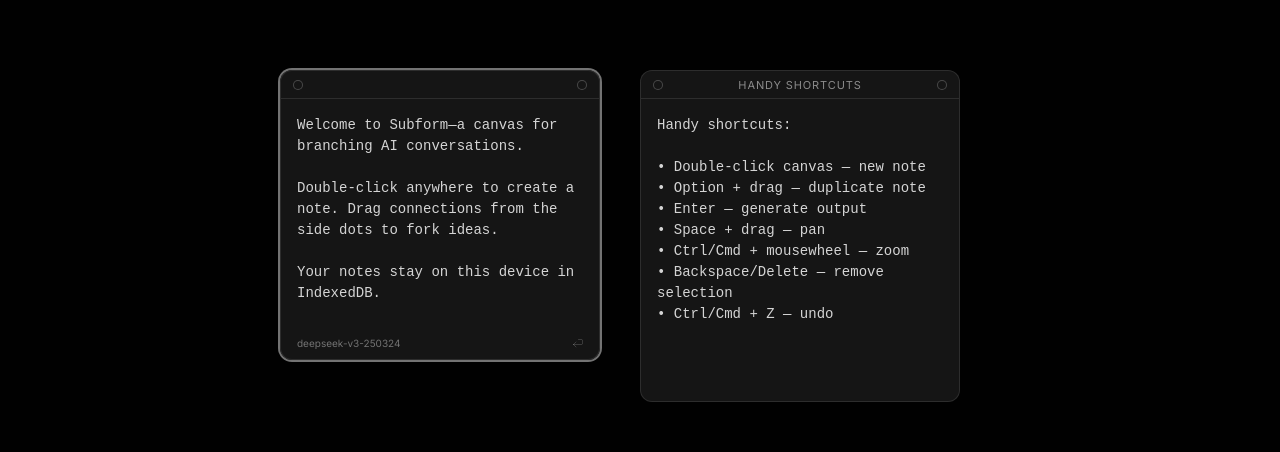
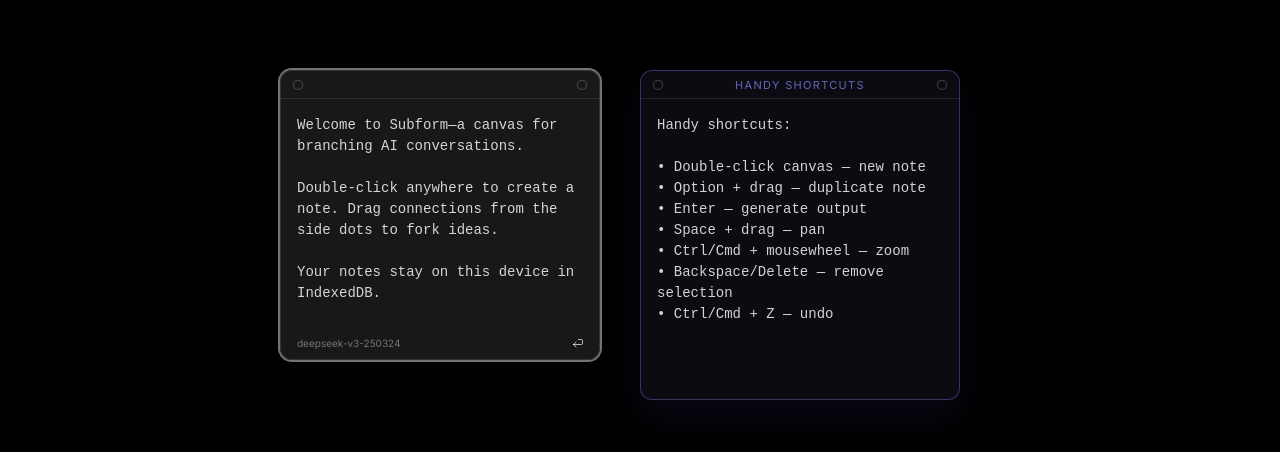
Before and after one commit to ttmouse/subform, a plain HTML site: page index.html in a window 1280 px wide. Shown: the part 170-622 px from the top of the page. Drawn offline with Linux system fonts and the light colour scheme.

```diff
--- a/app.js
+++ b/app.js
@@ -353,7 +353,9 @@ function snapToGrid(value) {
 function createNote({ id, x, y, width = 300, height = 280, content = '', type = 'input', title = '', imageData = null }) {
   const noteId = id || generateId();
   const element = document.createElement('div');
-  element.className = `note${type === 'output' ? ' output-note' : ''}${type === 'image' ? ' image-note' : ''}`;
+  element.className = ['note', type === 'image' ? 'image-note' : type === 'output' ? 'output-note' : 'input-note']
+    .filter(Boolean)
+    .join(' ');
   element.dataset.id = noteId;
   element.style.left = `${x}px`;
   element.style.top = `${y}px`;
@@ -397,7 +399,7 @@ function createNote({ id, x, y, width = 300, height = 280, content = '', type =
 
   const modelLabel = document.createElement('div');
   modelLabel.className = 'note-bottom-bar-text';
-  modelLabel.textContent = type === 'output' ? '' : state.settings.model || 'deepseek-v3-250324';
+  modelLabel.textContent = type === 'output' ? 'AI OUTPUT' : state.settings.model || 'deepseek-v3-250324';
 
   const actionButton = document.createElement('div');
   actionButton.className = 'note-bottom-bar-right';
@@ -407,14 +409,14 @@ function createNote({ id, x, y, width = 300, height = 280, content = '', type =
     // Copy图标
     actionButton.innerHTML = `
       <svg width="10" height="10" viewBox="0 0 10 10" fill="none" xmlns="http://www.w3.org/2000/svg">
-        <path d="M3 0.5H9C9.27614 0.5 9.5 0.723858 9.5 1V7M1 9.5H6.5C6.77614 9.5 7 9.27614 7 9V3.5C7 3.22386 6.77614 3 6.5 3H1C0.723858 3 0.5 3.22386 0.5 3.5V9C0.5 9.27614 0.723858 9.5 1 9.5Z" stroke="rgba(255, 255, 255, 0.4)" stroke-linecap="round" stroke-linejoin="round" style="stroke-opacity: 0.4;"></path>
+        <path d="M3 0.5H9C9.27614 0.5 9.5 0.723858 9.5 1V7M1 9.5H6.5C6.77614 9.5 7 9.27614 7 9V3.5C7 3.22386 6.77614 3 6.5 3H1C0.723858 3 0.5 3.22386 0.5 3.5V9C0.5 9.27614 0.723858 9.5 1 9.5Z" stroke="rgba(255, 255, 255, 0.75)" stroke-linecap="round" stroke-linejoin="round" style="stroke-opacity: 0.95;"></path>
       </svg>
     `;
   } else {
     // Generate图标
     actionButton.innerHTML = `
       <svg width="10" height="10" viewBox="0 0 10 10" fill="none" xmlns="http://www.w3.org/2000/svg">
-        <path d="M0.5 6.5H8.5C9.05228 6.5 9.5 6.05228 9.5 5.5V2.5C9.5 1.94772 9.05228 1.5 8.5 1.5H5.5M0.5 6.5L3 4M0.5 6.5L3 9" stroke="rgba(255, 255, 255, 0.4)" stroke-linecap="round" stroke-linejoin="round" style="stroke-opacity: 0.4;"></path>
+        <path d="M0.5 6.5H8.5C9.05228 6.5 9.5 6.05228 9.5 5.5V2.5C9.5 1.94772 9.05228 1.5 8.5 1.5H5.5M0.5 6.5L3 4M0.5 6.5L3 9" stroke="rgba(255, 255, 255, 0.75)" stroke-linecap="round" stroke-linejoin="round" style="stroke-opacity: 0.95;"></path>
       </svg>
     `;
   }
--- a/styles.css
+++ b/styles.css
@@ -307,6 +307,32 @@ body.selecting {
   backdrop-filter: blur(5px);
 }
 
+.note.input-note {
+  background: rgba(27, 27, 29, 0.9);
+  border-color: rgba(255, 255, 255, 0.12);
+}
+
+.note.output-note {
+  background: rgba(12, 12, 20, 0.92);
+  border: 0.5px solid rgba(140, 127, 247, 0.35);
+  box-shadow: 0 18px 36px rgba(36, 30, 80, 0.25);
+}
+
+.note.output-note .note-title {
+  color: rgba(140, 127, 247, 0.75);
+  letter-spacing: 0.12em;
+}
+
+.note.output-note .note-bottom-bar-text {
+  color: rgba(140, 127, 247, 0.55);
+  font-weight: 500;
+  letter-spacing: 0.08em;
+}
+
+.note.output-note .note-bottom-bar-right svg path {
+  stroke: rgba(140, 127, 247, 0.55) !important;
+}
+
 .note.active {
   box-shadow: 0 0 0 calc(2px * var(--stroke-scale, 1)) rgba(255, 255, 255, 0.45);
 }
@@ -421,7 +447,7 @@ body.selecting {
 }
 
 .note-bottom-bar-right {
-  color: rgba(255, 255, 255, 0.4);
+  color: rgba(255, 255, 255, 0.65);
   font-size: 10px;
   font-weight: 400;
   padding: 0px;
@@ -440,11 +466,11 @@ body.selecting {
 }
 
 .note-bottom-bar-right:hover {
-  color: rgba(255, 255, 255, 0.8);
+  color: rgba(255, 255, 255, 0.92);
 }
 
 .note-bottom-bar-right:hover svg path {
-  stroke-opacity: 0.8 !important;
+  stroke-opacity: 1 !important;
 }
 
 .resize-handle {
```
